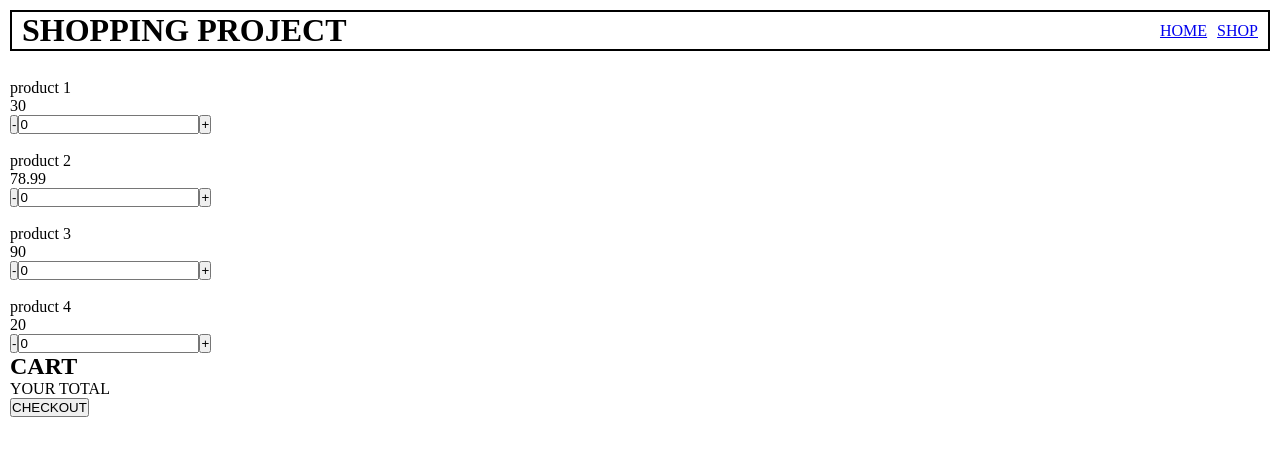
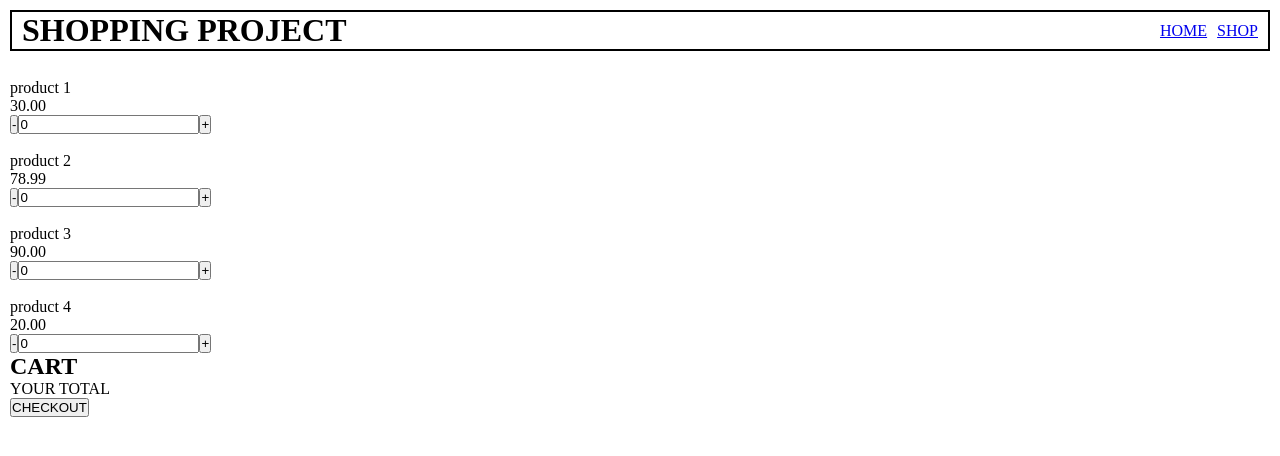
Before and after one commit to 99slayer/odin-shopping-cart, a React (Create React App) app: page /shoppage in a window 1280 px wide. Shown: the top 456 px of the page. Built offline with nearby package versions, Linux system fonts and the light colour scheme.

Commit message:
- Fixed an issue with cart items not being updated correctly.

```diff
--- a/src/components/ShopPage.js
+++ b/src/components/ShopPage.js
@@ -2,6 +2,22 @@ import React, { useState, useEffect } from "react";
 import "../styles/ShopPage.css"
 
 const order = [];
+
+// Manages order array so cart items can be rendered in the order that they are added or removed.
+const changeOrder = (list) => {
+  for (let product in list) {
+    if (order.includes(list[product].name) && list[product].count < 1) {
+      const index = order.indexOf(list[product].name);
+      order.splice(index, 1);
+    } else if (order.includes(list[product].name)) {
+      continue;
+    } else if (list[product].count < 1) {
+      continue;
+    } else {
+      order.push(list[product].name);
+    }
+  }
+}
 
 export const ShopPage = () => {
   const [productList, setProductList] = useState({
@@ -32,23 +48,6 @@ export const ShopPage = () => {
     }
   });
 
-  // Sets order array so cart items are rendered in the order that they are added or removed.
-  // useEffect(() => {
-  //   for (let product in productList) {
-  //     if (order.includes(productList[product].name) && productList[product].count < 1) {
-  //       const index = order.indexOf(productList[product].name);
-  //       order.splice(index, 1);
-  //       continue;
-  //     } else if (order.includes(productList[product].name)) {
-  //       continue;
-  //     } else if (productList[product].count < 1) {
-  //       continue;
-  //     } else {
-  //       order.push(productList[product].name);
-  //     }
-  //   }
-  // }, [productList]);
-
   // need to not allow negative product count values
 
   // function version that can accout for user input??
@@ -71,7 +70,6 @@ export const ShopPage = () => {
       ...prevList,
       [productNum]: { ...prevList[productNum], count: prevList[productNum].count + 1 }
     }));
-    console.log(productList[productNum]);
   };
 
   const decrementProduct = (productNum) => {
@@ -81,7 +79,6 @@ export const ShopPage = () => {
     }));
   };
 
-
   return (
     <div id="shop-page">
       <ShoppingGrid increment={incrementProduct} decrement={decrementProduct} list={productList} />
@@ -89,8 +86,6 @@ export const ShopPage = () => {
     </div>
   );
 };
-
-
 
 const ShoppingGrid = (props) => {
   const { increment, decrement, list } = props;
@@ -122,7 +117,7 @@ const ProductCard = (props) => {
       <img alt="" />
       <div>
         <p>{name}</p>
-        <p>{cost}</p>
+        <p>{(cost).toFixed(2)}</p>
         <div>
           <button onClick={() => decrement(productNum)}>-</button>
           <input value={count}></input>
@@ -136,30 +131,31 @@ const ProductCard = (props) => {
 const ShoppingCart = (props) => {
   const { increment, decrement, list } = props;
 
-  // this needs to know in what order it should render items
   const renderItems = (obj) => {
+    changeOrder(list);
     const elements = [];
     let i = 1;
 
-    for (let product in obj) {
-      if (obj[product].count < 1) {
-        i += 1;
-        continue;
-      };
+    while (elements.length !== order.length) {
+      for (let product in obj) {
+        if (obj[product].name !== order[i - 1]) {
+          continue;
+        } else {
+          elements.push(
+            <Item key={product} name={obj[product].name} cost={obj[product].cost} count={obj[product].count} increment={increment} decrement={decrement} productNum={product} />
+          );
 
-      elements.push(
-        <Item key={i} name={obj[product].name} cost={obj[product].cost} count={obj[product].count} increment={increment} decrement={decrement} productNum={i} />
-      );
+          i += 1;
+        }
+      }
+    }
 
-      i += 1;
-    };
+    return elements;
+  };
 
-    return elements
-  }
   return (
     <div id="shopping-cart">
       <h2 id="cart-heading">CART</h2>
-      {/* I WANT ITEMS TO BE DISPLAYED IN THE ORDER THAT THEY'VE BEEN ADDED AND REMOVED */}
       <div id="item-cont">
         {renderItems(list)}
       </div>
```
